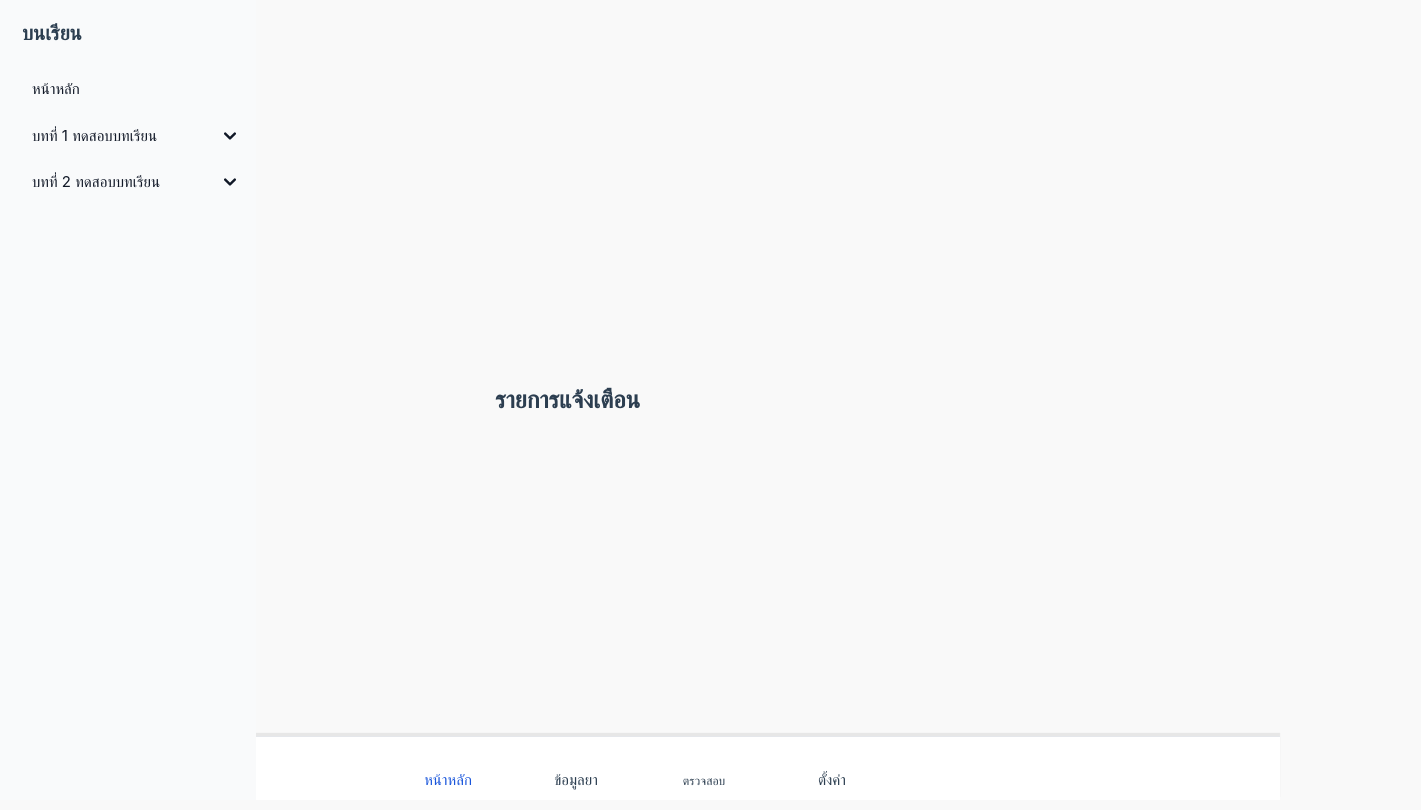
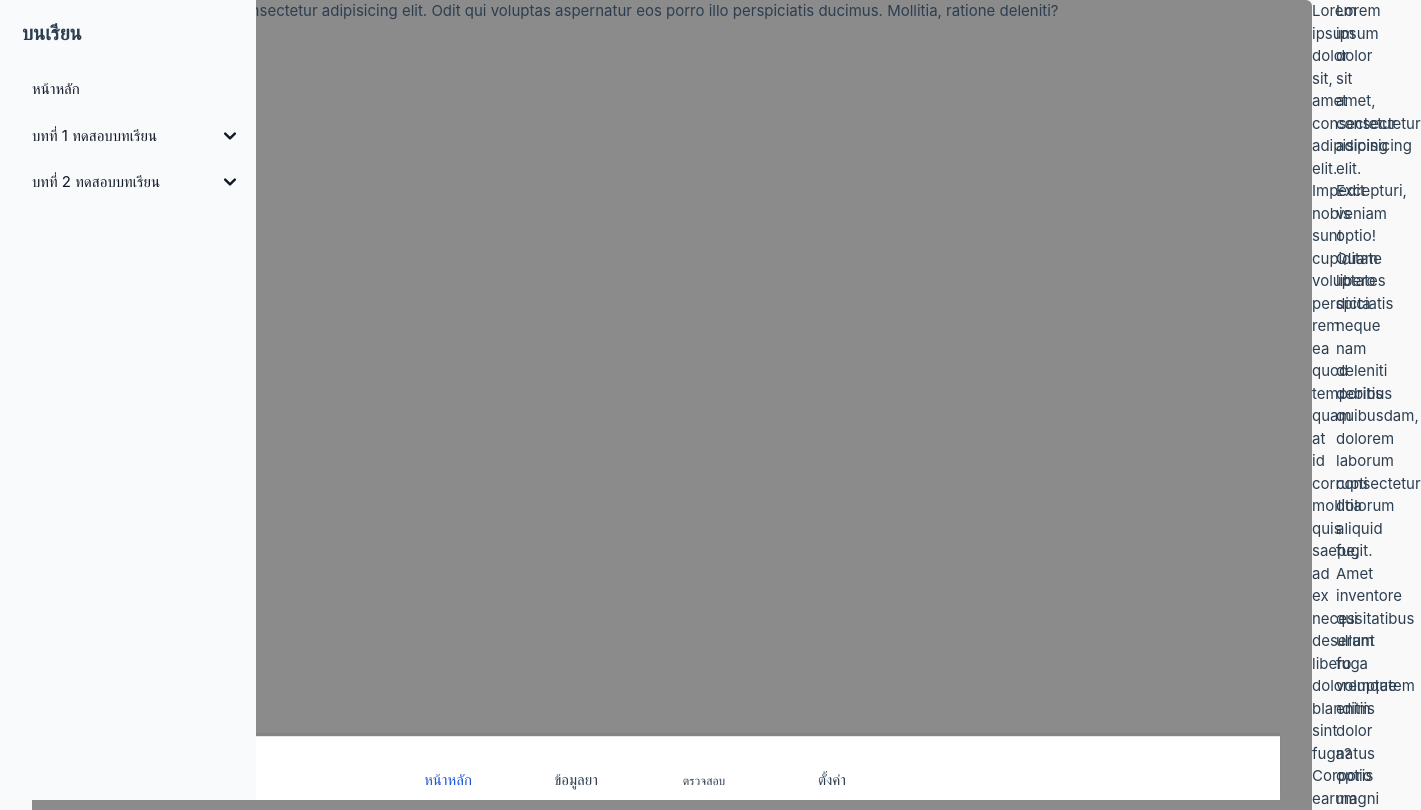
Before and after one commit to ArtKrup12/codemultimedia, a Vue app: page /home in a window 1280 px wide. Shown: the top 810 px of the page, 1421 px wide, since content can reach past the window. Built offline with nearby package versions, Linux system fonts and the light colour scheme; some icons are missing.

Commit message:
update
15/11/67

```diff
--- a/src/App.vue
+++ b/src/App.vue
@@ -4,12 +4,14 @@ import { useRoute } from 'vue-router';
 import Menu from './components/menu.vue'
 // import navMenu from './components/navMenu.vue'
 import sideMenu from './components/sideMenu.vue'
+import ExcerciseView from './views/ExcerciseView.vue';
 const route = useRoute();
 
 </script>
 <template>
   <sideMenu/>
   <!-- <navMenu/> -->
+   <ExcerciseView/>
   <RouterView />
   <Menu v-if="route.path !== '/'"/>
 </template>
--- /dev/null
+++ b/src/views/ExcerciseInfoView.vue
@@ -0,0 +1,15 @@
+<template>
+  <div>
+    Lorem ipsum dolor sit amet, consectetur adipisicing elit. Excepturi, veniam optio! Quam libero dicta neque nam deleniti debitis quibusdam, dolorem laborum consectetur dolorum aliquid fugit. Amet inventore qui ullam fuga voluptatem enim dolor natus optio magni deleniti similique nulla unde dolores eius sequi nam illo, suscipit repellendus aliquid quis officia?
+  </div>
+</template>
+
+<script>
+export default {
+    name:"ExcerciseInfoView"
+}
+</script>
+
+<style>
+
+</style>
--- /dev/null
+++ b/src/views/ExcerciseView.vue
@@ -0,0 +1,22 @@
+<template>
+  <div class="rounded-md bg-exCon w-screen">
+    Lorem ipsum, dolor sit amet consectetur adipisicing elit. Odit qui voluptas aspernatur eos porro illo perspiciatis ducimus. Mollitia, ratione deleniti?
+  </div>
+  <div class="grid grid-cols-6 gap-6 sm:grid-cols-2 ">
+    <div class="">Lorem ipsum dolor sit, amet consectetur adipisicing elit. Impedit nobis sunt cupiditate voluptates perspiciatis rem ea quod temporibus quam at id corrupti mollitia quis saepe, ad ex necessitatibus deserunt libero doloremque blanditiis sint fuga? Corporis earum dicta qui sit ea laborum neque nesciunt odit minus reiciendis ipsum natus, fugiat quod.</div>
+    <ExcerciseInfoView/>
+  </div>
+</template>
+
+<script>
+import ExcerciseInfoView from './ExcerciseInfoView.vue';
+export default {
+    components:{
+        ExcerciseInfoView
+    }
+}
+</script>
+
+<style>
+
+</style>
--- a/src/views/HomeView.vue
+++ b/src/views/HomeView.vue
@@ -1,5 +1,5 @@
 <template>
-  <HeadText />
+  <!-- <HeadText /> -->
   <div>
   </div>
 </template>
--- a/tailwind.config.js
+++ b/tailwind.config.js
@@ -4,7 +4,9 @@ export default {
   content: [
     "./index.html",
     "./src/**/*.{vue,js,ts,jsx,tsx}",
-    "./node_modules/flowbite/**/*.js"
+    "./node_modules/flowbite/**/*.js",
+    './pages/**/*.{html,js}',
+    './components/**/*.{html,js}',
   ],
   theme: {
     extend: {},
@@ -13,7 +15,9 @@ export default {
       serif: ['Merriweather', 'serif'],
     },
     colors:{
-      white: colors.red
+      transparent: 'transparent',
+      current: 'currentColor',
+      exCon: '#8B8B8B'
     }
   },
   plugins: [
```
